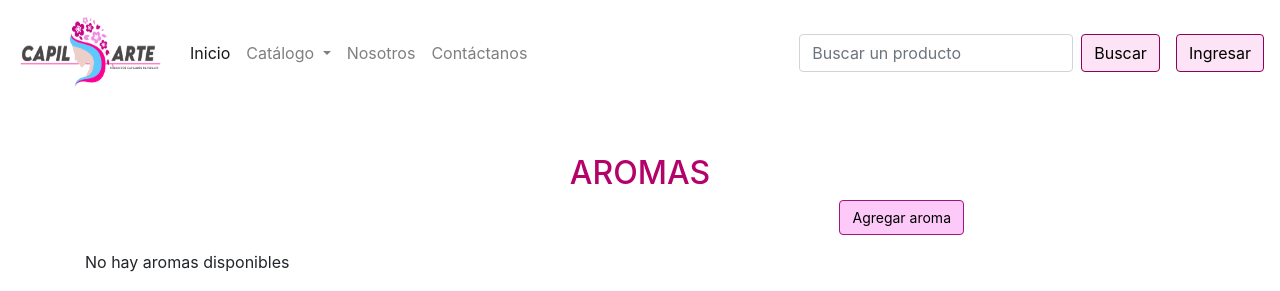
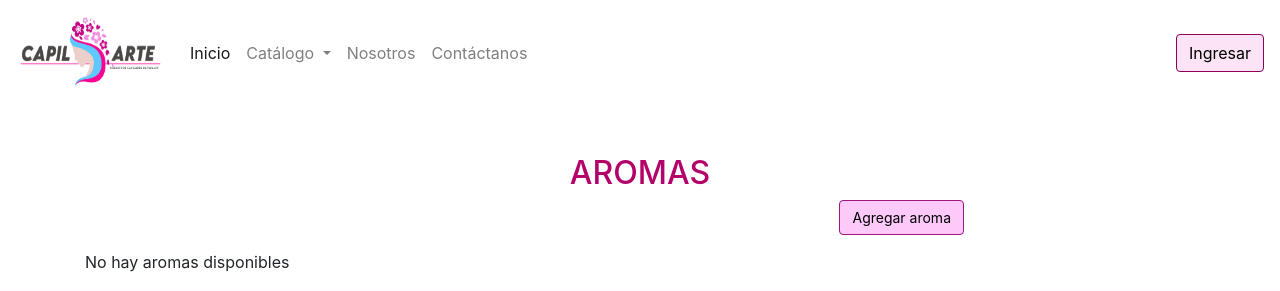
Before and after one commit to c0nini/Fase3Castro001, a Django app: template Capilarte1/templates/Capilarte1/aroma_list.html in a window 1280 px wide. Shown: the top 291 px of the page. Run offline with Django 3.2, Linux system fonts and the light colour scheme; the template is opened without the code that fills it, so the values that code supplies are empty; some libraries are stand-ins or nearby versions.

Commit message:
Requerimientos Funcionales Admin

```diff
--- a/Capilarte1/templates/Capilarte1/producto_detail.html
+++ b/Capilarte1/templates/Capilarte1/producto_detail.html
@@ -23,8 +23,12 @@
       <div class="row">
           <div class="col-sm-4"></div>
           <div class="col-sm-4">
+            {% if perms.polls %}
               <a class="btn btn-primary btn-lg" href="{% url 'producto_update' pk=producto.pk %}">Editar </a>
               <a class="btn btn-primary btn-lg" href="{% url 'producto_delete' pk=producto.pk %}">Eliminar</a>
+            {% else %}
+              <a class="btn btn-primary btn-lg" href="{% url 'productos' %}">Volver</a>
+            {% endif %}
           </div>
       </div>
       <div class="col-sm-4"></div>
--- a/Capilarte1/templates/base_generic.html
+++ b/Capilarte1/templates/base_generic.html
@@ -108,24 +108,18 @@
               </a>
             </li>
           </ul>
-          <form class="form-inline my-2 my-lg-0">
-            <input
-              class="form-control mr-sm-2"
-              type="search"
-              placeholder="Buscar un producto"
-              aria-label="Search"
-            />
-            <button class="btn btn-success my-2 my-sm-0" type="submit">
-              Buscar
-            </button>
-          </form>
-        </div>
-        {% if user.is_authenticated  %}
+          <ul class="navbar-nav ml-auto">
+          <li class="nav-item">
+            <h6 class="m-auto" style="color: rgb(128, 0, 74);">{{ user.username }}</h6>
+          </li>
+          </ul>
+          {% if user.is_authenticated  %}
             <a class="btn btn-success ml-3" href="{% url 'logout' %}"> Cerrar sesión </a>
           {% else %}
             <a class="btn btn-success ml-3" href="{% url 'login' %}"> Ingresar </a>
           {% endif %}
-        <a href="{% url 'productos' %}"></a>
+
+        </div>
       </nav>
       {% block banner %}
 
```
Also changed, not shown: Capilarte1/templates/Capilarte1/aroma_detail.html (+6 -2 lines), db.sqlite3.
